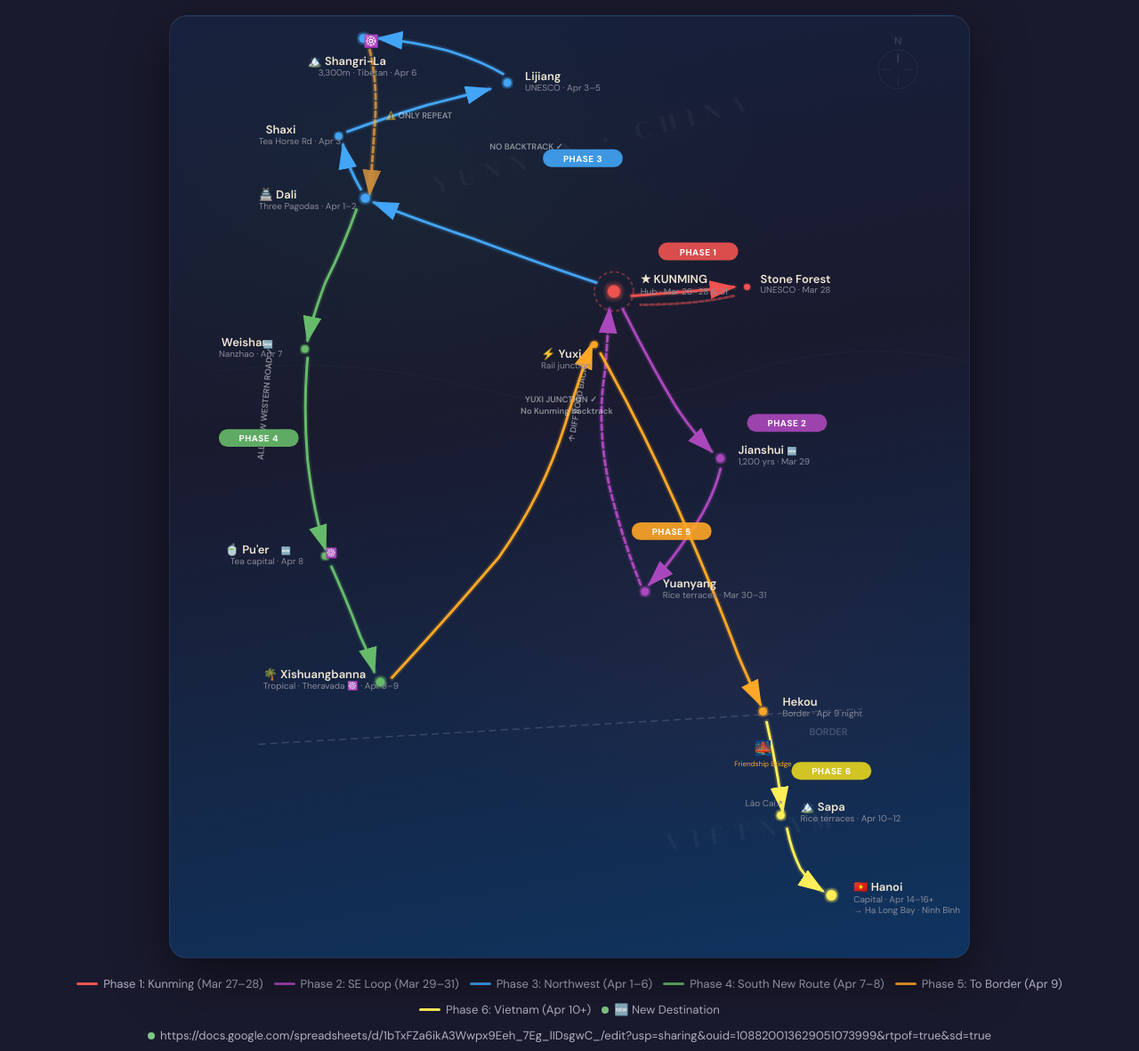
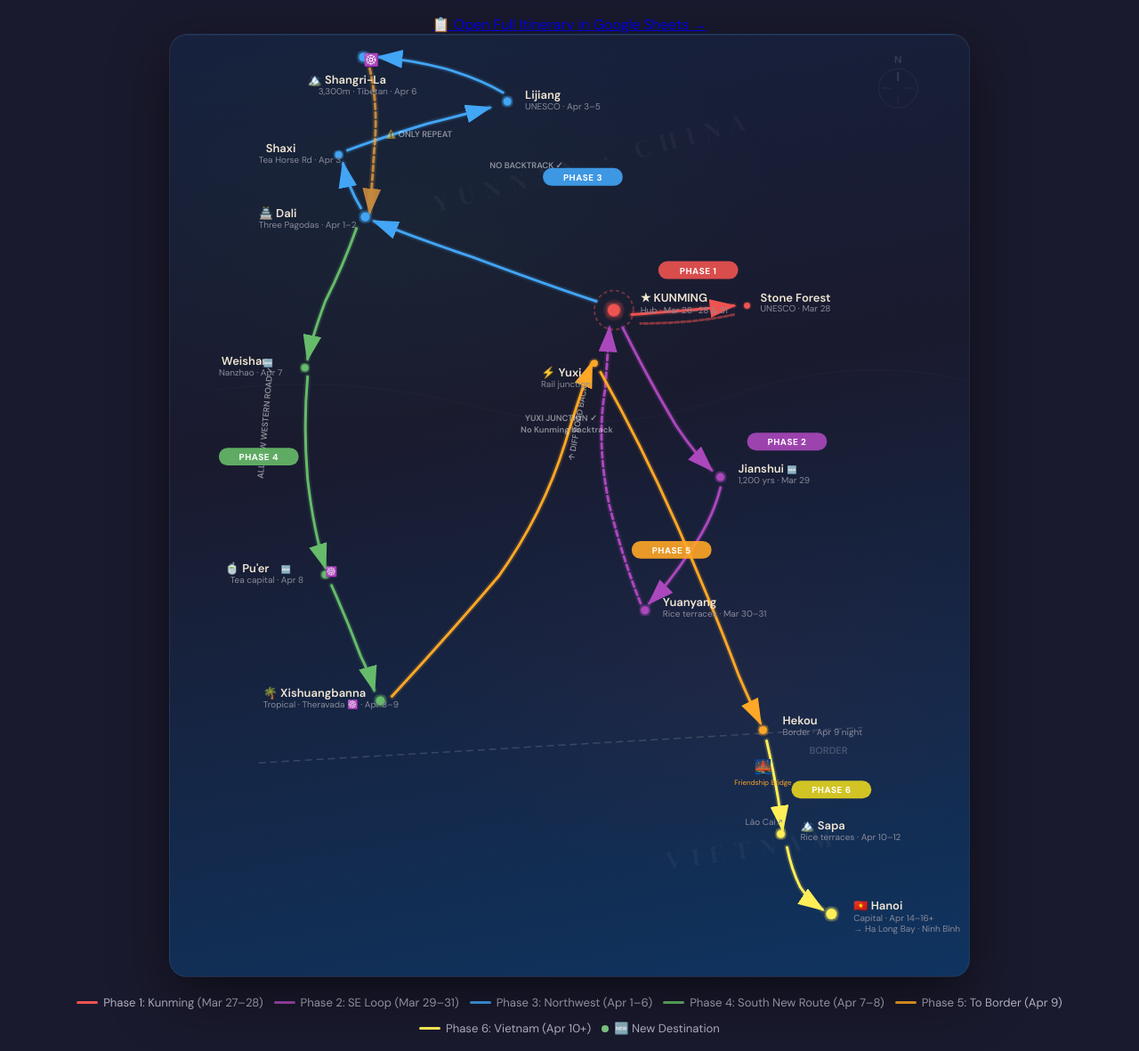
Before and after one commit to VENR-bit/yunnantravel, a plain HTML site: page index.html in a window 1280 px wide. Shown: the part 95-1276 px from the top of the page at 89% size. Drawn offline with Linux system fonts and the light colour scheme.

Commit message:
Update index.html

```diff
--- a/index.html
+++ b/index.html
@@ -222,6 +222,7 @@
 <body>
 <h1>Yunnan → Vietnam Route Map</h1>
 <p class="subtitle">Mar 26 – Apr 20 · 6 Phases · Overland No-Backtrack Route</p>
+ <a href="https://docs.google.com/spreadsheets/d/1bTxFZa6ikA3Wwpx9Eeh_7Eg_lIDsgwC_/edit?usp=sharing&ouid=108820013629051073999&rtpof=true&sd=true" target="_blank" class="sheet-link">📋 Open Full Itinerary in Google Sheets →</a>
 <div class="map-container">
   <div class="terrain"></div>
   <svg viewBox="0 0 900 1060" xmlns="http://www.w3.org/2000/svg" preserveAspectRatio="xMidYMid meet">
@@ -382,8 +383,7 @@
   <div class="legend-item"><div class="legend-line" style="background:#ffa726"></div>Phase 5: To Border (Apr 9)</div>
   <div class="legend-item"><div class="legend-line" style="background:#ffee58"></div>Phase 6: Vietnam (Apr 10+)</div>
   <div class="legend-item"><div class="legend-dot" style="background:#81c784"></div>🆕 New Destination</div>
-  <div class="legend-item"><div class="legend-dot" style="background:#81c784"></div>https://docs.google.com/spreadsheets/d/1bTxFZa6ikA3Wwpx9Eeh_7Eg_lIDsgwC_/edit?usp=sharing&ouid=108820013629051073999&rtpof=true&sd=true</div>
-</div>
+ </div>
 
 <div class="notes">
   <div class="note-card">
```
